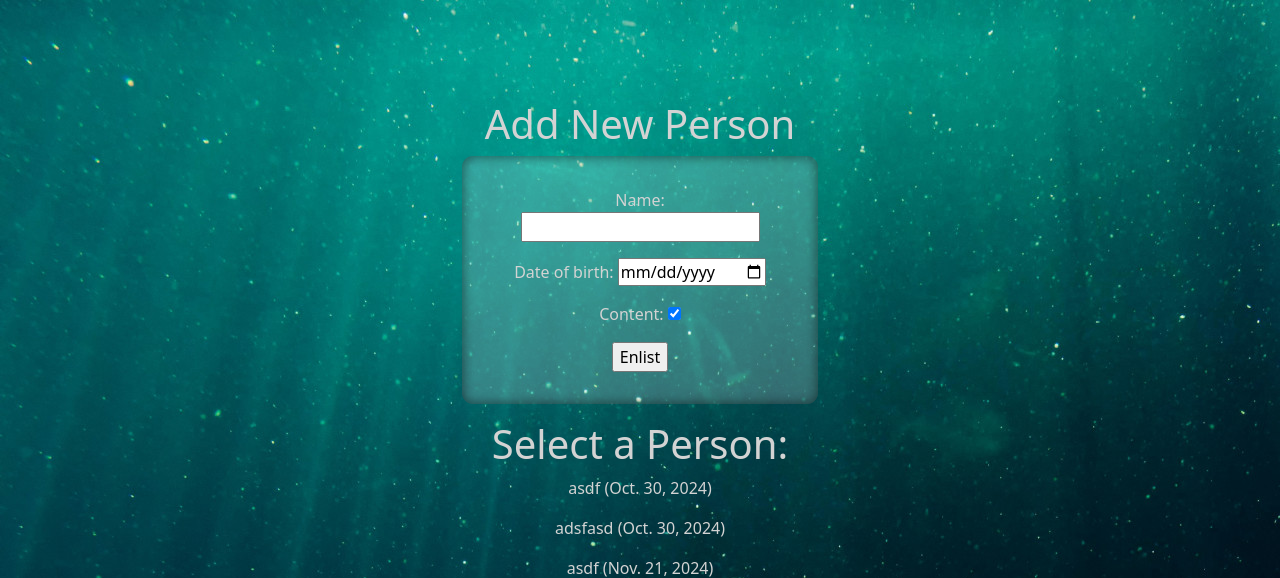
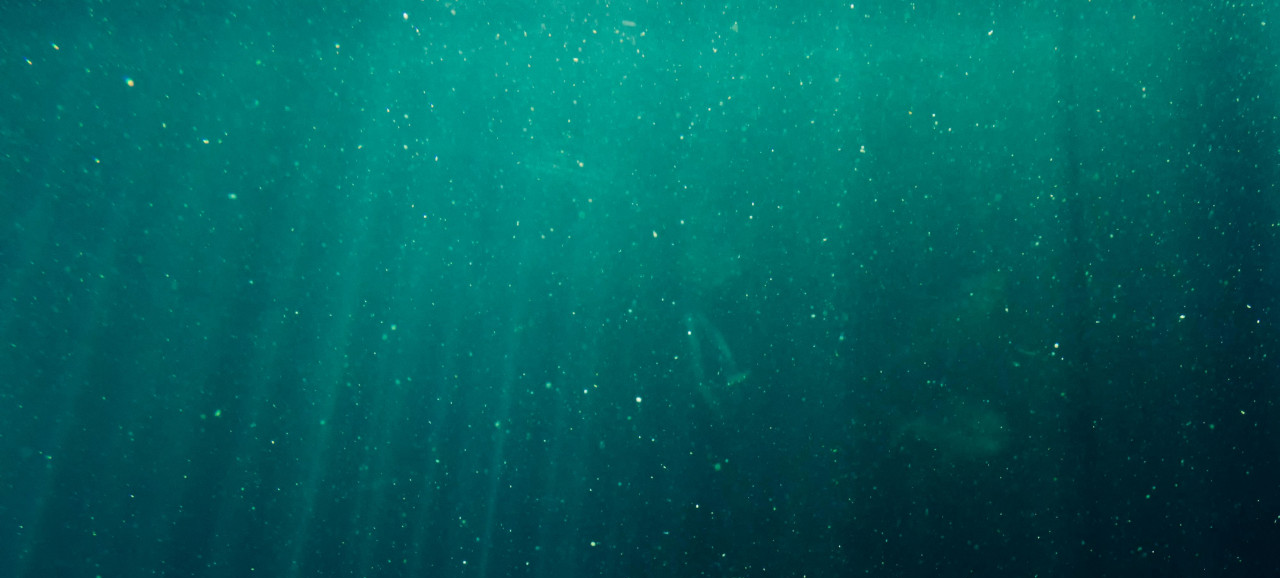
Before and after one commit to johnrearden/django-debugging, a Django app: page / in a window 1280 px wide. Shown: the part 56-634 px from the top of the page. Run offline with Django 4.2, Linux system fonts and the light colour scheme; data comes from the database, SQL or seed files in the repository.

Commit message:
Break project so that no content appears on home page

```diff
--- a/home/templates/home/home.html
+++ b/home/templates/home/home.html
@@ -1,5 +1,5 @@
 {% extends 'base.html' %}
-{% block content %}
+
 
 <div class="container">
     <div class="row justify-content-center mt-5">
@@ -27,5 +27,3 @@
         </div>
     </div>
 </div>
-
-{% endblock %}
```
